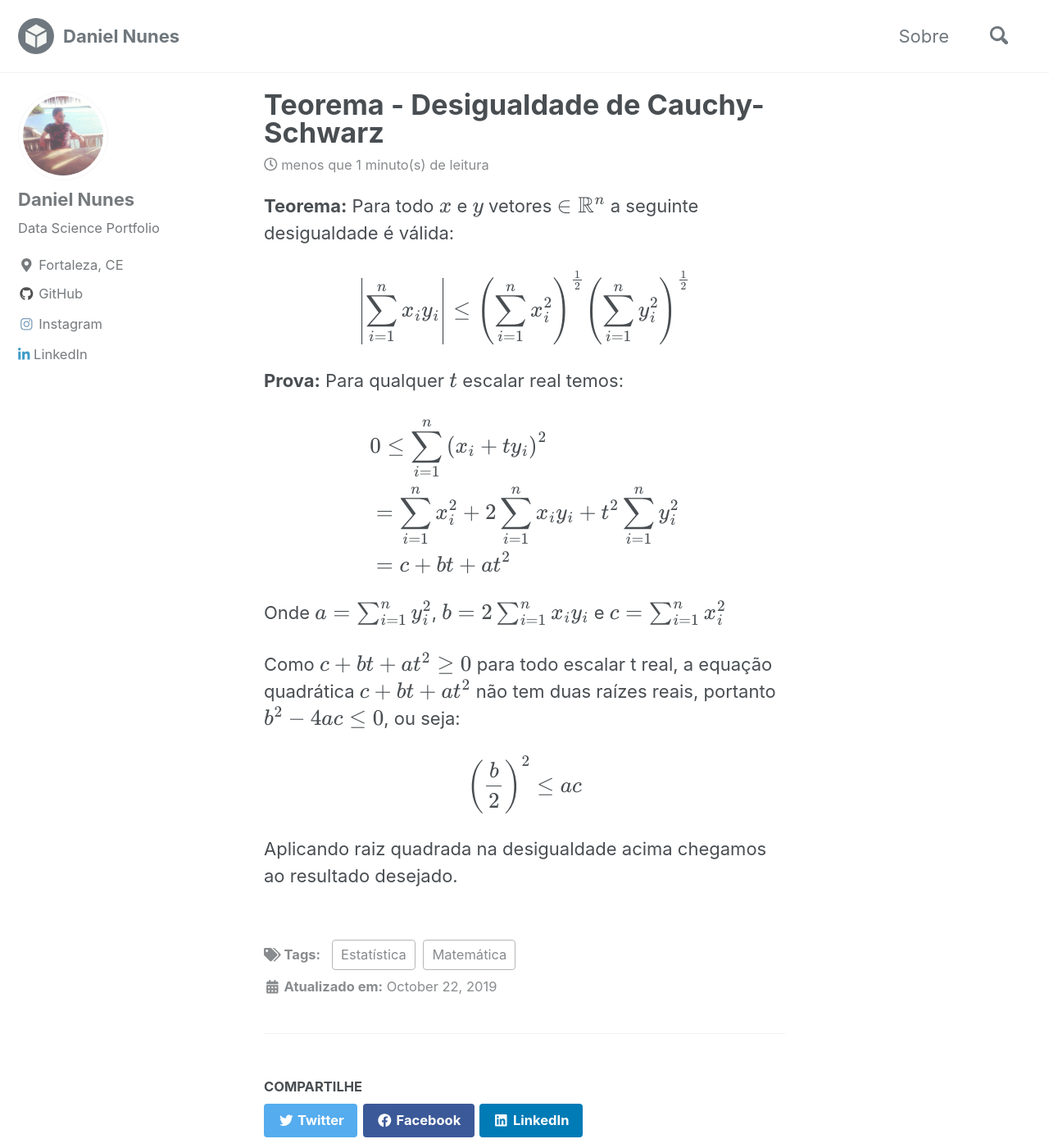
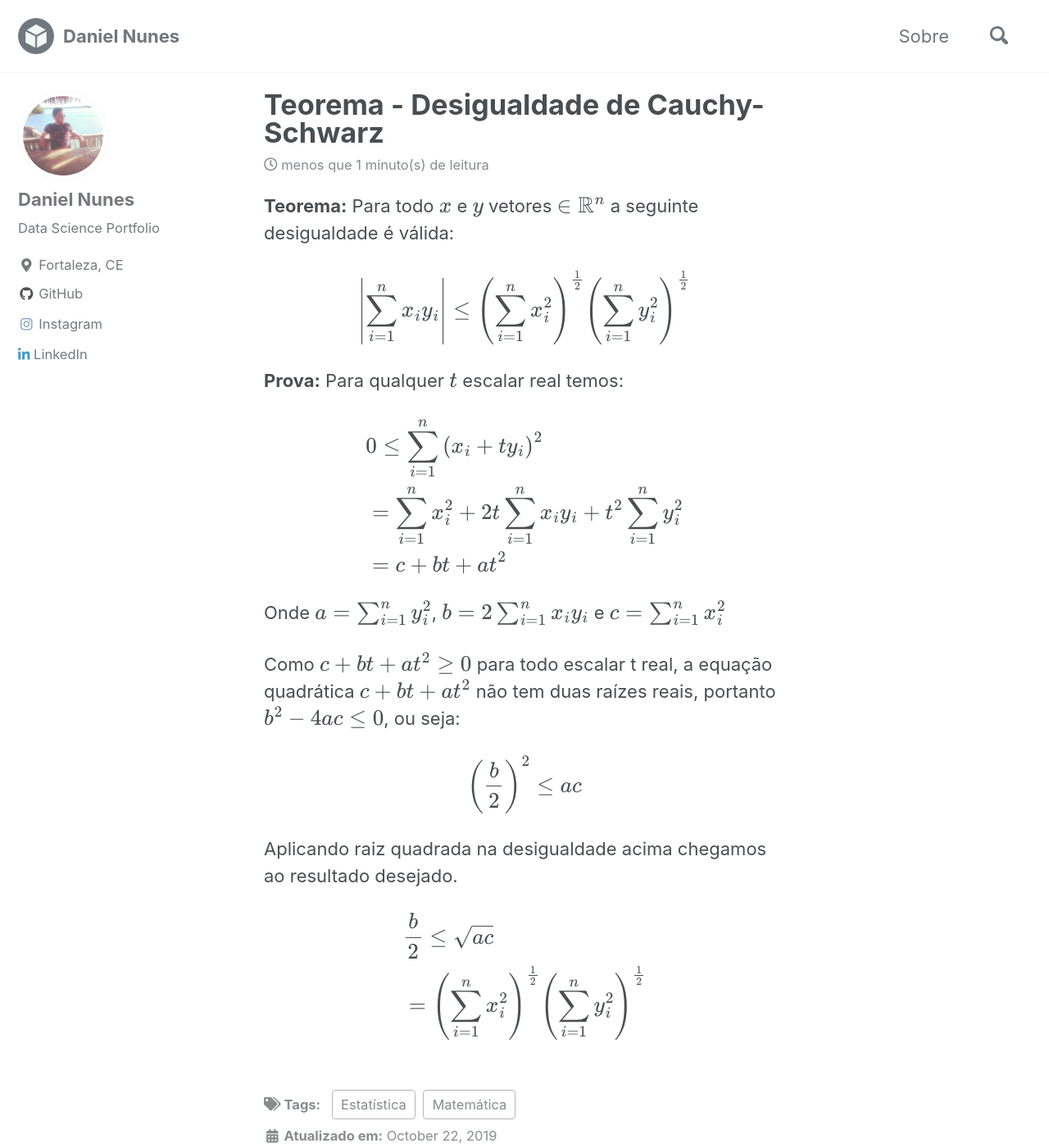
Before and after one commit to danielmnunes/danielmnunes.github.io, a Jekyll site: the page built from _posts/2019-10-21-cauchy-schwars.md, in a window 1280 px wide and 1400 px high. Shown: the whole window at 82% size. Built offline with Jekyll 4.4.1, drawn with Linux system fonts in a browser that asks for light colours; cached includes are drawn as plain includes; nearby versions of some CDN libraries; emoji names are drawn with the system emoji font; formulas are drawn with MathJax 3; comment, search, counter and statistics services are not loaded.

Commit message:
post cauchy 10

```diff
--- a/_posts/2019-10-21-cauchy-schwars.md
+++ b/_posts/2019-10-21-cauchy-schwars.md
@@ -19,7 +19,7 @@
 $$
 \begin{align}
 & 0 \leq \sum_{i=1}^{n} \left ( x_{i} + ty_{i} \right )^{2}\\
-& = \sum_{i=1}^{n}x_{i}^{2} + 2\sum_{i=1}^{n}x_{i}y_{i} + t^{2}\sum_{i=1}^{n}y_{i}^{2}\\
+& = \sum_{i=1}^{n}x_{i}^{2} + 2t\sum_{i=1}^{n}x_{i}y_{i} + t^{2}\sum_{i=1}^{n}y_{i}^{2}\\
 & = c + bt + at^{2}
 \end{align}
 $$
@@ -31,3 +31,10 @@
 $$ \left ( \frac{b}{2} \right )^{2} \leq ac $$
 
 Aplicando raiz quadrada na desigualdade acima chegamos ao resultado desejado.
+
+$$
+\begin{align}
+& \frac{b}{2} \leq \sqrt{ac} \\
+& = \left ( \sum_{i=1}^{n}x_{i}^{2} \right )^{\frac{1}{2}} \left ( \sum_{i=1}^{n}y_{i}^{2} \right )^{\frac{1}{2}}
+\end{align}
+$$
```
